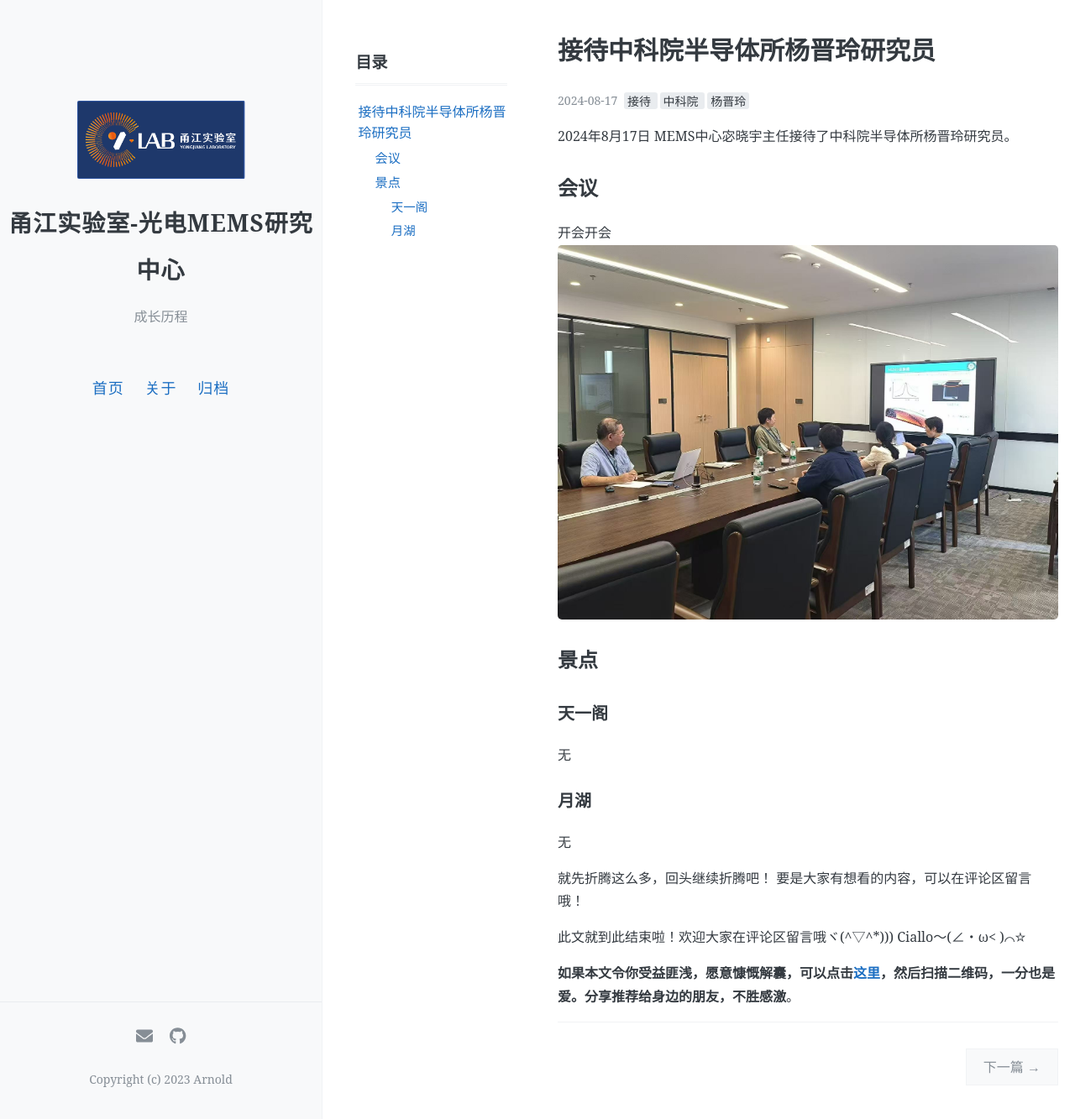
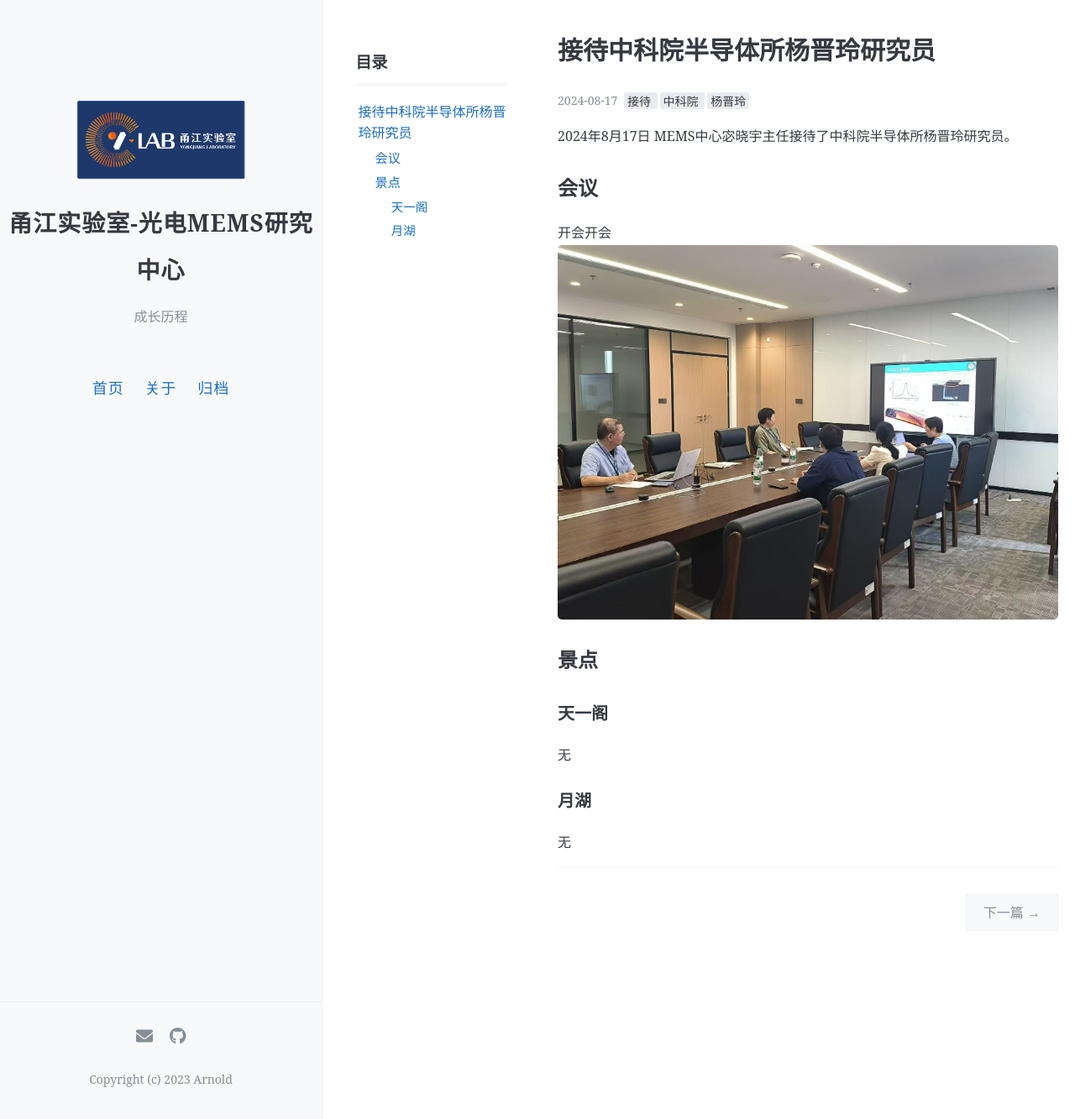
Before and after one commit to Ylab-MEMS/MEMS, a Jekyll site: the page built from _posts/2024-08-17-kali_wsl.md, in a window 1280 px wide and 1333 px high. Shown: the whole window at 84% size. Built offline with Jekyll 4.4.1, drawn with Linux system fonts in a browser that asks for light colours; comment, search, counter and statistics services are not loaded.

Commit message:
Update 2024-08-17-kali_wsl.md

```diff
--- a/_posts/2024-08-17-kali_wsl.md
+++ b/_posts/2024-08-17-kali_wsl.md
@@ -25,18 +25,3 @@ MEMS中心宓晓宇主任接待了中科院半导体所杨晋玲研究员。
 ### 月湖
 
 无
-
-
-就先折腾这么多，回头继续折腾吧！
-要是大家有想看的内容，可以在评论区留言哦！
-
-
-
-此文就到此结束啦！欢迎大家在评论区留言哦ヾ(^▽^*)))
-Ciallo～(∠・ω< )⌒☆
-
-
-
-
-
-**如果本文令你受益匪浅，愿意慷慨解囊，可以点击[这里](https://dotponder.github.io/likes/)，然后扫描二维码，一分也是爱。分享推荐给身边的朋友，不胜感激**。
```
